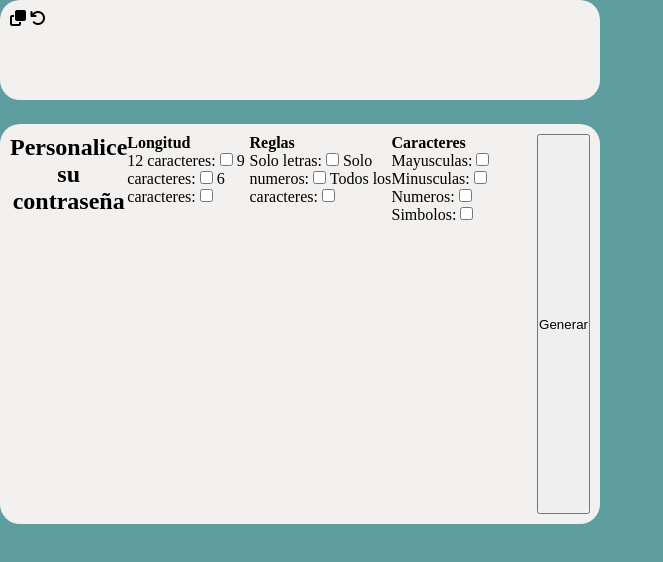
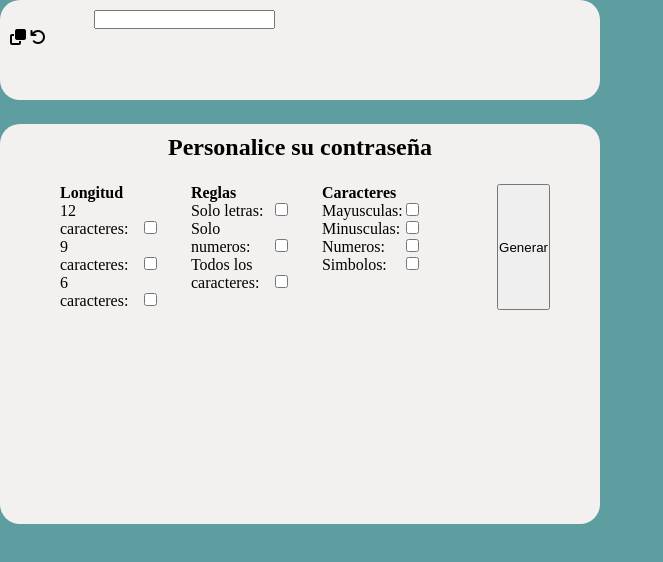
Before and after one commit to JulietaVivas/tpGeneradorDeContrasenia, a plain HTML site: page index.html in a window 1280 px wide. Shown: the whole page, without its empty margins (0-663 px from the left). Drawn offline with Linux system fonts and the light colour scheme.

Commit message:
comienzo a trabajar en js

```diff
--- a/index.html
+++ b/index.html
@@ -1,70 +1,73 @@
 <!DOCTYPE html>
 <html lang="en">
   <head>
-    <meta charset="UTF-8">
-    <meta http-equiv="X-UA-Compatible" content="IE=edge">
-    <meta name="viewport" content="width=device-width, initial-scale=1.0">
-    <link rel="stylesheet" href="style.css">
-    <link rel="stylesheet" href="https://cdnjs.cloudflare.com/ajax/libs/font-awesome/6.2.0/css/all.min.css" integrity="sha512-xh6O/CkQoPOWDdYTDqeRdPCVd1SpvCA9XXcUnZS2FmJNp1coAFzvtCN9BmamE+4aHK8yyUHUSCcJHgXloTyT2A==" crossorigin="anonymous" referrerpolicy="no-referrer" />
+    <meta charset="UTF-8" />
+    <meta http-equiv="X-UA-Compatible" content="IE=edge" />
+    <meta name="viewport" content="width=device-width, initial-scale=1.0" />
+    <link rel="stylesheet" href="style.css" />
+    <link
+      rel="stylesheet"
+      href="https://cdnjs.cloudflare.com/ajax/libs/font-awesome/6.2.0/css/all.min.css"
+      integrity="sha512-xh6O/CkQoPOWDdYTDqeRdPCVd1SpvCA9XXcUnZS2FmJNp1coAFzvtCN9BmamE+4aHK8yyUHUSCcJHgXloTyT2A=="
+      crossorigin="anonymous"
+      referrerpolicy="no-referrer"
+    />
     <title>Genedador de Contraseñas</title>
   </head>
   <body>
     <section class="seccion">
-        <div class="container">
+      <div class="containerDeClave">
          <form action="" id="form">
-
+            <label for="text" class="text"></label>
+            <input type="password" name="text" id="password" />
          </form>
             <span><i class="fa-solid fa-copy"></i></span>
             <span><i class="fa-solid fa-arrow-rotate-left"></i></span>
-
       </div>
 
       <div class="containerPrincipal">
-            <div class="title"><h2> Personalice su contraseña</h2></div>
+            <h2 class="title">Personalice su contraseña</h2>
+            <div class="containerChecks">
                 <div class="longitud">
                     <h4>Longitud</h4>
                     <form action>
-                    <label for="terms" class="terms">12 caracteres:</label>
-                    <input type="checkbox" name="terms" id="terms">
-                    <label for="terms" class="terms">9 caracteres:</label>
-                    <input type="checkbox" name="terms" id="terms">
-                    <label for="terms" class="terms">6 caracteres:</label>
-                    <input type="checkbox" name="terms" id="terms">
+                        <label for="caracteres" class="caracteres"> 12 caracteres:</label>
+                        <input type="checkbox" name="caracteres" id="caracteres12" />
+                        <label for="caracteres" class="caracteres"> 9 caracteres:</label>
+                        <input type="checkbox" name="caracteres" id="caracteres9" />
+                        <label for="caracteres" class="caracteres"> 6 caracteres:</label>
+                        <input type="checkbox" name="caracteres" id="caracteres6" />
                     </form>
                 </div>
                 <div class="reglas">
                     <h4>Reglas</h4>
                     <form action>
-                    <label for="terms" class="terms">Solo letras:</label>
-                    <input type="checkbox" name="terms" id="terms">
-                    <label for="terms" class="terms">Solo numeros:</label>
-                    <input type="checkbox" name="terms" id="terms">
-                    <label for="terms" class="terms">Todos los caracteres:</label>
-                    <input type="checkbox" name="terms" id="terms">
+                        <label for="letras" class="letras">Solo letras:</label>
+                        <input type="checkbox" name="letras" id="soloLetras" />
+                        <label for="numeros" class="numeros">Solo numeros:</label>
+                        <input type="checkbox" name="numeros" id="soloNumeros" />
+                        <label for="todos" class="todos">Todos los caracteres:</label>
+                        <input type="checkbox" name="todos" id="todosLosCaracteres" />
                     </form>
                 </div>
                 <div class="caracteres">
                     <h4>Caracteres</h4>
                     <form action>
-                    <label for="terms" class="terms">Mayusculas:</label>
-                    <input type="checkbox" name="terms" id="terms">
-                    <label for="terms" class="terms">Minusculas:</label>
-                    <input type="checkbox" name="terms" id="terms">
-                    <label for="terms" class="terms">Numeros:</label>
-                    <input type="checkbox" name="terms" id="terms">
-                    <label for="terms" class="terms">Simbolos:</label>
-                    <input type="checkbox" name="terms" id="terms">
+                        <label for="mayus" class="mayus">Mayusculas:</label>
+                        <input type="checkbox" name="mayus" id="mayusculas" />
+                        <label for="minus" class="minus">Minusculas:</label>
+                        <input type="checkbox" name="minus" id="minusculas" />
+                        <label for="num" class="num">Numeros:</label>
+                        <input type="checkbox" name="num" id="numeros" />
+                        <label for="simbolos" class="simbolos">Simbolos:</label>
+                        <input type="checkbox" name="simbolos" id="simbolos" />
                     </form>
                 </div>
                 <button class="btn">Generar</button>
             </div>
 
-
+        </div>
     </section>
-
-
-
-
 
     <script src="script.js"></script>
   </body>
--- a/script.js
+++ b/script.js
@@ -0,0 +1,26 @@
+//Llamando a mis id para poder manipularlos
+const $ = (selector) => document.querySelector(selector);
+const $$ = (selector) => document.querySelectorAll(selector);
+
+const $caracteres12 = $("#caracteres12");
+const $caracteres9 = $("#caracteres9");
+const $caracteres6 = $("#caracteres6");
+
+const $soloLetras = $("#soloLetras");
+const $soloNumeros = $("#soloNumeros");
+const $todosLosCaracteres = $("#todosLosCaracteres");
+
+const $mayusculas = $("#mayusculas");
+const $minusculas = $("#minusculas");
+const $numeros = $("#numeros");
+const $simbolos = $("#simbolos");
+
+const $btn = $("#btn");
+
+// Variables a trabajar
+const mayusculas = "ABCDEFGHIJKMNLOPQRSTUVWXYZ";
+const minusculas = "abcdefghijkmnlopqrstuvwxyz";
+const numeros = "1234567890";
+const simbolos = " !  # $ % & ' ( ) * + , - . / : ; < = > ? @ [ ] ^ _` { | } ~"
+
+const select = [];
--- a/style.css
+++ b/style.css
@@ -11,18 +11,13 @@ body{
     background-color: cadetblue;
 }
 
-.container{
+.containerDeClave{
     width: 600px;
     height: 100px;
     background-color: rgb(243, 241, 239);
     margin-bottom: 24px;
     border-radius: 20px;
     padding: 10px;
-}
-
-.title{
-    text-align: center;
-    align-items: center;
 }
 
 .containerPrincipal{
@@ -33,4 +28,25 @@ body{
     padding: 10px;
     display: flex;
     flex-direction: row;
+    position: relative;
 }
+.title{
+    text-align: center;
+    align-items: center;
+    width: 100vw;
+}
+
+.containerChecks{
+    display:flex ;
+    position: absolute;
+    padding: 50px;
+}
+
+.longitud{
+
+}
+
+label{
+    display: inline-block;
+    width: 80px;
+  }
```
Lines whose indentation alone changed are shown as unchanged.
